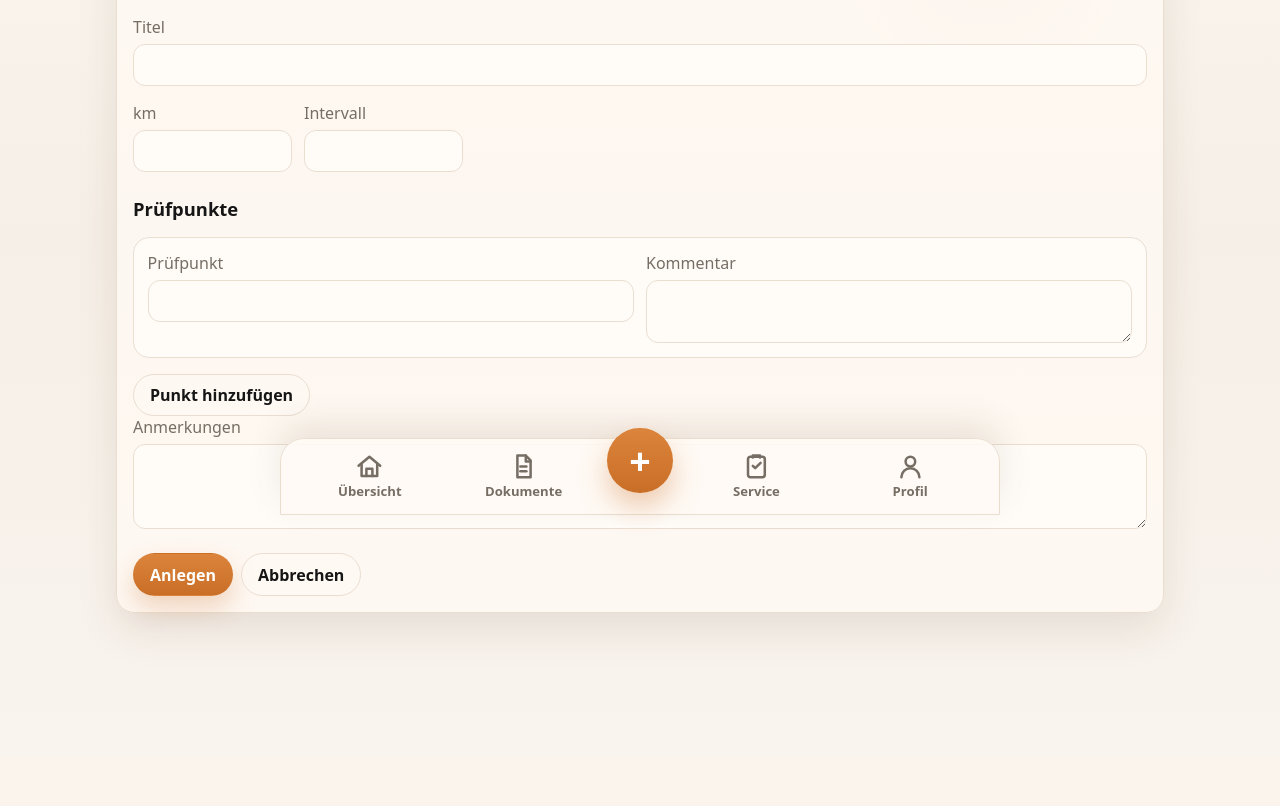
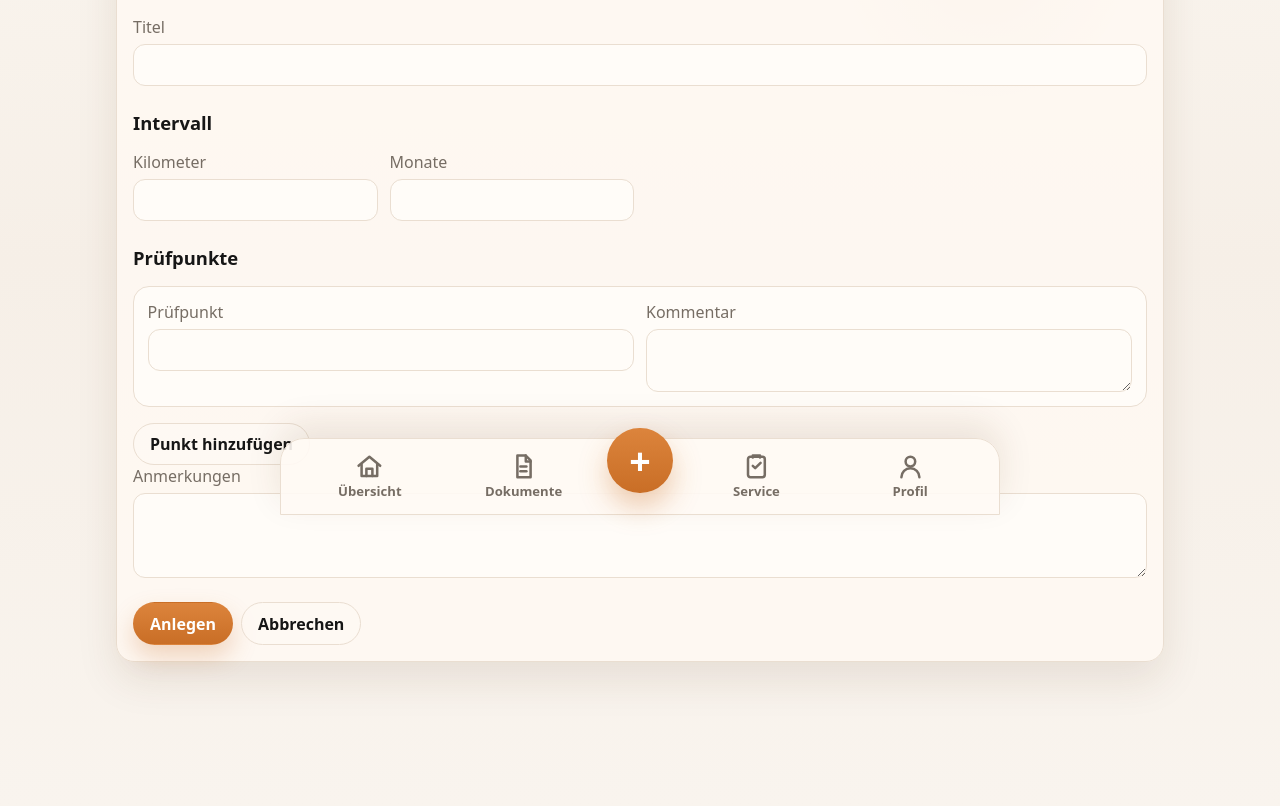
Before and after one commit to Wombatly/MotoDB, a Flask app: page /checklisten/neu in a window 1280 px wide. Shown: the part 285-1091 px from the top of the page. Before the commit the page ends 919 px from the top, so only its background shows below. Run offline with Flask 3, Linux system fonts and the light colour scheme; a user stored in the database is signed in; some libraries are stand-ins or nearby versions.

Commit message:
Group checklist interval fields under an "Intervall" heading
Rename the two checklist template fields "km" and "Intervall" to
"Kilometer" and "Monate" and group them in a dedicated "Intervall" section.
The heading uses the same formatting as the "Prüfpunkte" section
(h2.h5 mt-4 mb-3) for visual consistency.

Co-Authored-By: Claude Opus 4.8 <noreply@anthropic.com>

```diff
--- a/app/templates/checklists/form.html
+++ b/app/templates/checklists/form.html
@@ -33,13 +33,17 @@
       <label class="form-label" for="titel">Titel</label>
       <input class="form-control" id="titel" name="titel" value="{{ checklist.titel if checklist else preset.titel or '' }}" required>
     </div>
-    <div class="col-6 col-md-2">
-      <label class="form-label" for="intervall_km">km</label>
+  </div>
+
+  <h2 class="h5 mt-4 mb-3">Intervall</h2>
+  <div class="row g-3">
+    <div class="col-6 col-md-3">
+      <label class="form-label" for="intervall_km">Kilometer</label>
       <input class="form-control number-input" id="intervall_km" name="intervall_km" inputmode="numeric" data-number-suffix="km" value="{{ checklist.intervall_km if checklist else preset.intervall_km or '' }}">
     </div>
-    <div class="col-6 col-md-2">
-      <label class="form-label" for="intervall_monate">Intervall</label>
-      <input class="form-control number-input" id="intervall_monate" name="intervall_monate" inputmode="numeric" value="{{ checklist.intervall_monate if checklist else preset.intervall_monate or '' }}">
+    <div class="col-6 col-md-3">
+      <label class="form-label" for="intervall_monate">Monate</label>
+      <input class="form-control number-input" id="intervall_monate" name="intervall_monate" inputmode="numeric" data-number-suffix="Monate" value="{{ checklist.intervall_monate if checklist else preset.intervall_monate or '' }}">
     </div>
   </div>
 
```
